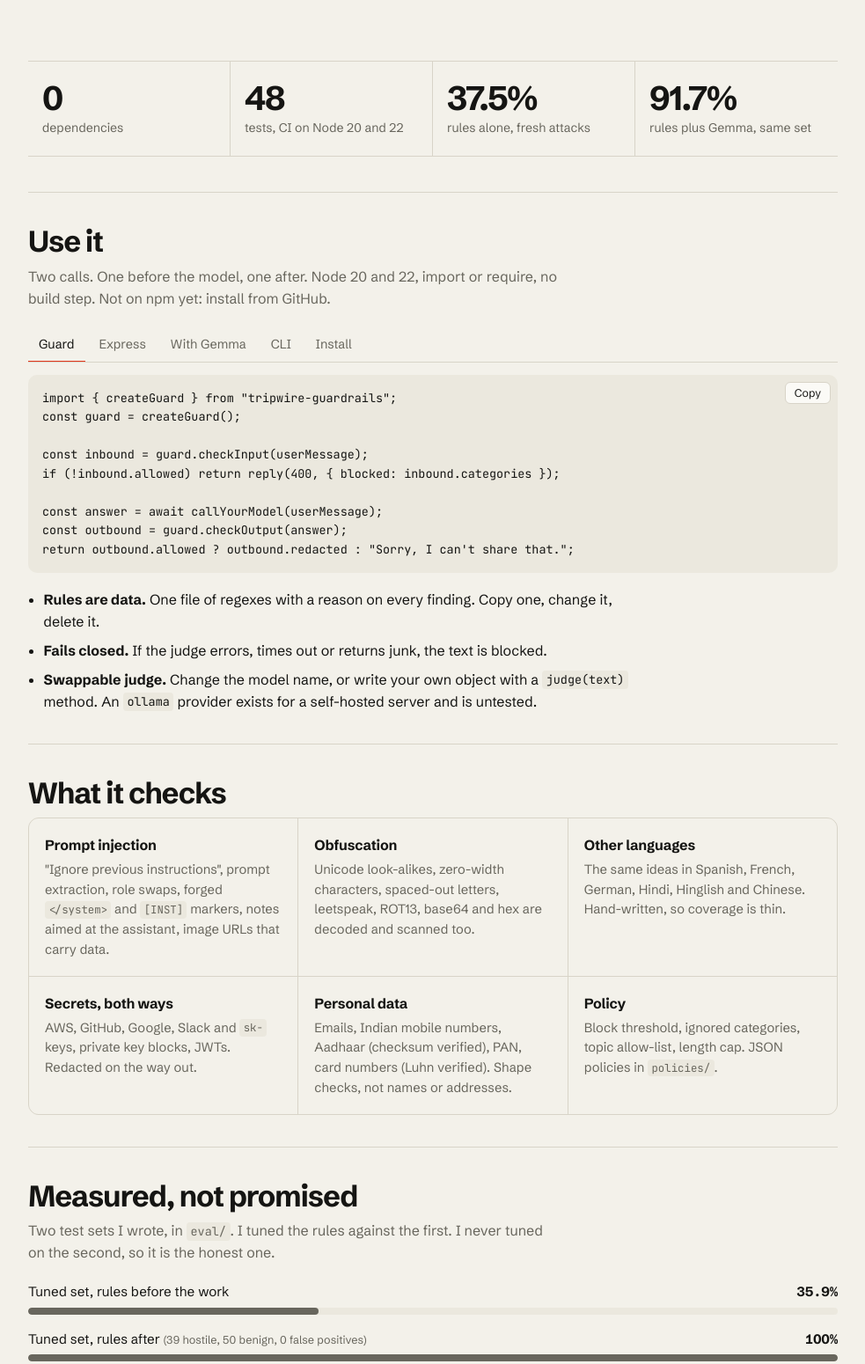
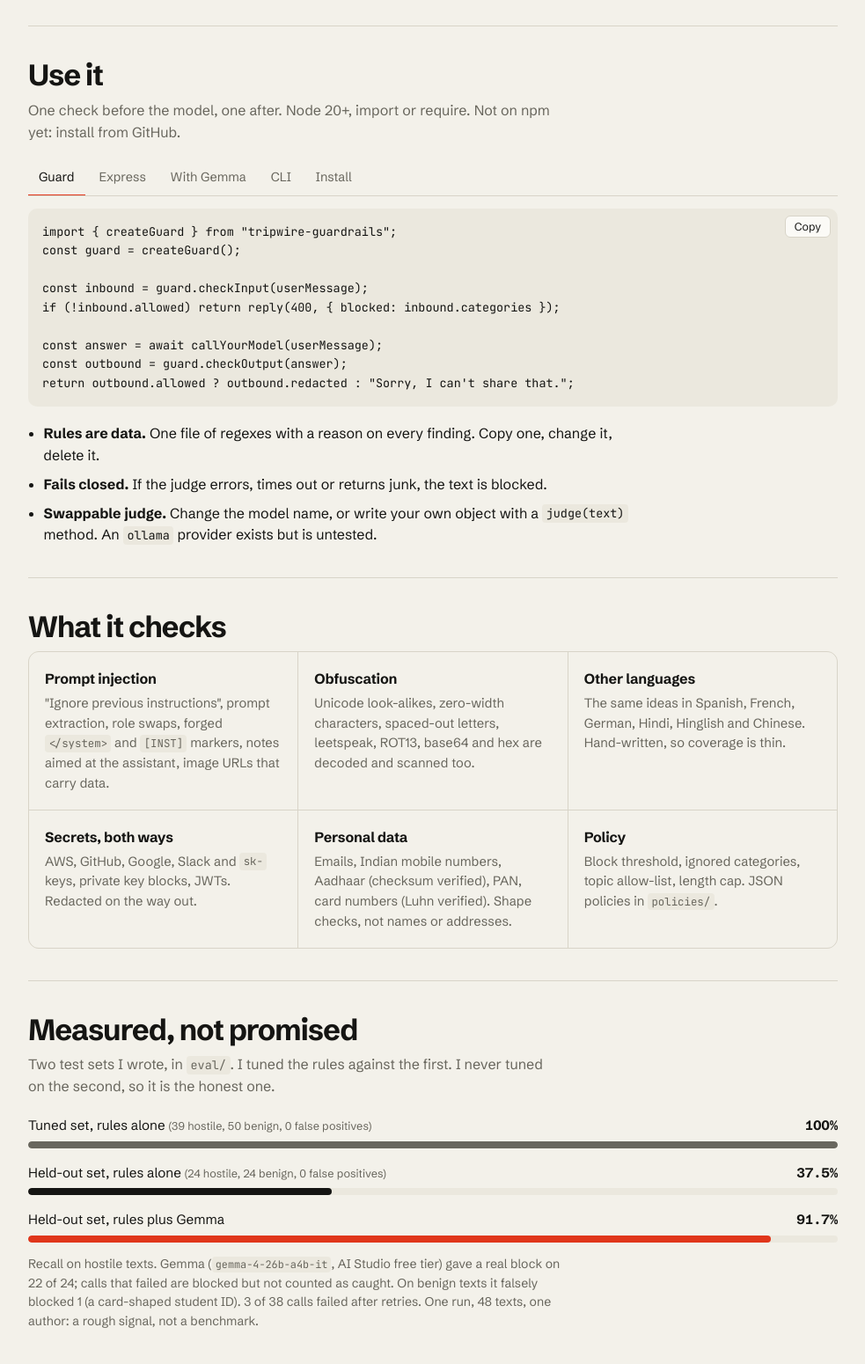
Before and after one commit to MaybeSomeone-arc18/tripwire-guardrails, a website: page demo/index.html in a window 1280 px wide. Shown: the part 902-2452 px from the top of the page at 88% size, without its empty margins (148-1131 px from the left). Drawn offline with Linux system fonts and the light colour scheme.

Commit message:
Remove facts section and update usage text

```diff
--- a/demo/index.html
+++ b/demo/index.html
@@ -65,16 +65,9 @@
   </div>
 </section>
 
-<section class="facts" aria-label="At a glance">
-  <div><b>0</b><span>dependencies</span></div>
-  <div><b>48</b><span>tests, CI on Node 20 and 22</span></div>
-  <div><b>37.5%</b><span>rules alone, fresh attacks</span></div>
-  <div><b>91.7%</b><span>rules plus Gemma, same set</span></div>
-</section>
-
 <section id="use" class="block">
   <h2>Use it</h2>
-  <p class="sub">Two calls. One before the model, one after. Node 20 and 22, import or require, no build step. Not on npm yet: install from GitHub.</p>
+  <p class="sub">One check before the model, one after. Node 20+, import or require. Not on npm yet: install from GitHub.</p>
   <div class="tabs" role="tablist" aria-label="Usage">
     <button role="tab" aria-selected="true" aria-controls="p-guard" id="t-guard">Guard</button>
     <button role="tab" aria-selected="false" aria-controls="p-express" id="t-express" tabindex="-1">Express</button>
@@ -118,7 +111,7 @@ npx github:MaybeSomeone-arc18/tripwire-guardrails "ignore all previous instructi
   <ul class="plain">
     <li><b>Rules are data.</b> One file of regexes with a reason on every finding. Copy one, change it, delete it.</li>
     <li><b>Fails closed.</b> If the judge errors, times out or returns junk, the text is blocked.</li>
-    <li><b>Swappable judge.</b> Change the model name, or write your own object with a <code>judge(text)</code> method. An <code>ollama</code> provider exists for a self-hosted server and is untested.</li>
+    <li><b>Swappable judge.</b> Change the model name, or write your own object with a <code>judge(text)</code> method. An <code>ollama</code> provider exists but is untested.</li>
   </ul>
 </section>
 
@@ -138,12 +131,11 @@ npx github:MaybeSomeone-arc18/tripwire-guardrails "ignore all previous instructi
   <h2>Measured, not promised</h2>
   <p class="sub">Two test sets I wrote, in <code>eval/</code>. I tuned the rules against the first. I never tuned on the second, so it is the honest one.</p>
   <div class="bars" id="bars">
-    <div class="bar" style="--v:35.9"><div class="row"><span>Tuned set, rules before the work</span><b>35.9%</b></div><div class="track"><i></i></div></div>
-    <div class="bar" style="--v:100"><div class="row"><span>Tuned set, rules after <small>(39 hostile, 50 benign, 0 false positives)</small></span><b>100%</b></div><div class="track"><i></i></div></div>
+    <div class="bar" style="--v:100"><div class="row"><span>Tuned set, rules alone <small>(39 hostile, 50 benign, 0 false positives)</small></span><b>100%</b></div><div class="track"><i></i></div></div>
     <div class="bar hl" style="--v:37.5"><div class="row"><span>Held-out set, rules alone <small>(24 hostile, 24 benign, 0 false positives)</small></span><b>37.5%</b></div><div class="track"><i></i></div></div>
     <div class="bar hl" style="--v:91.7"><div class="row"><span>Held-out set, rules plus Gemma</span><b>91.7%</b></div><div class="track"><i></i></div></div>
   </div>
-  <p class="fine">Recall on hostile texts. Gemma (<code>gemma-4-26b-a4b-it</code>, AI Studio free tier) stopped 22 of 24 on real verdicts. Two more were blocked only because the call failed, and I don't count those as caught. On benign texts: 1 real false positive (a card-shaped student ID) and 1 blocked by a failed call. 3 of 38 judge calls failed after retries. One run, 48 texts, one author: a rough signal, not a benchmark.</p>
+  <p class="fine">Recall on hostile texts. Gemma (<code>gemma-4-26b-a4b-it</code>, AI Studio free tier) gave a real block on 22 of 24; calls that failed are blocked but not counted as caught. On benign texts it falsely blocked 1 (a card-shaped student ID). 3 of 38 calls failed after retries. One run, 48 texts, one author: a rough signal, not a benchmark.</p>
 </section>
 
 <section id="limits" class="block">
@@ -152,21 +144,19 @@ npx github:MaybeSomeone-arc18/tripwire-guardrails "ignore all previous instructi
     <li>Not a complete defence. Prompt injection has none. Treat this as one layer.</li>
     <li>Rules are English-first and miss many fresh paraphrases: 37.5% on the held-out set.</li>
     <li>The judge is a model. It can be wrong or attacked itself, and a flaky free endpoint blocks some good text.</li>
-    <li>I ran Gemma on the hosted free tier, not locally, and didn't compare it with a closed model.</li>
-    <li>No streaming, per-user policies or logging. Attacks inside documents or tool output are covered only if you pass that text through <code>checkInput</code>.</li>
+        <li>Streamed replies: text already sent can't be taken back. No per-user policies or logging. Attacks inside documents or tool output are covered only if you pass that text through <code>checkInput</code>.</li>
   </ul>
 </section>
 
 <section class="block credits">
   <h2>Why it exists</h2>
   <p>Built for Prudhvi, for the DEV Hacktoberfest Weekend Challenge "Build for a Friend". We kept having the same argument while building AI projects: trust the model, or put a separate layer of checks around it. This is the separate layer, small enough to read in one sitting.</p>
-  <p class="fine">Written during the challenge window (Oct 2 to 5, 2026) with an AI agent doing most of the coding and testing, steered and reviewed by me. Aadhaar uses the public Verhoeff checksum and cards use Luhn. MIT licensed. Fonts: Schibsted Grotesk and JetBrains Mono, SIL Open Font License 1.1, embedded in the page.</p>
+  <p class="fine">Written during the challenge window (Oct 2 to 5, 2026) with an AI agent doing most of the coding and testing, steered and reviewed by me. MIT licensed.</p>
 </section>
 </main>
 
 <footer class="foot">
   <a class="solid" href="https://github.com/MaybeSomeone-arc18/tripwire-guardrails">View the code on GitHub</a>
-  <span>Tripwire 0.1.0 · MIT · fonts under OFL 1.1</span>
 </footer>
 
 <script type="module">
```
